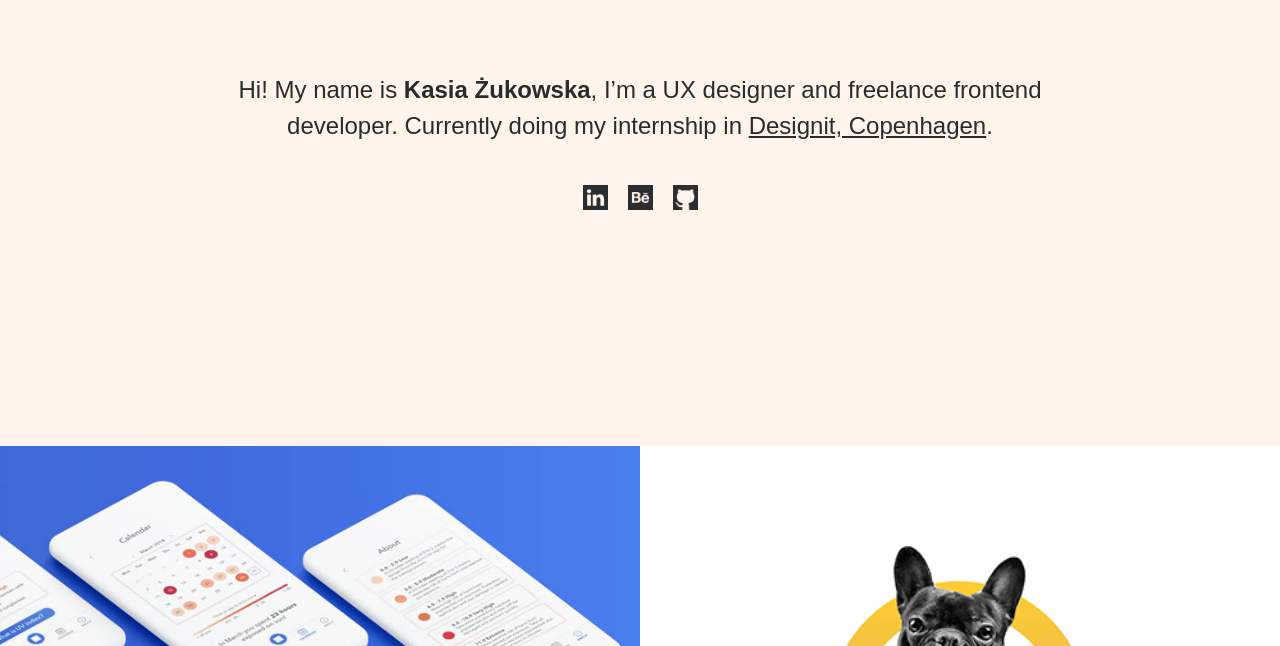
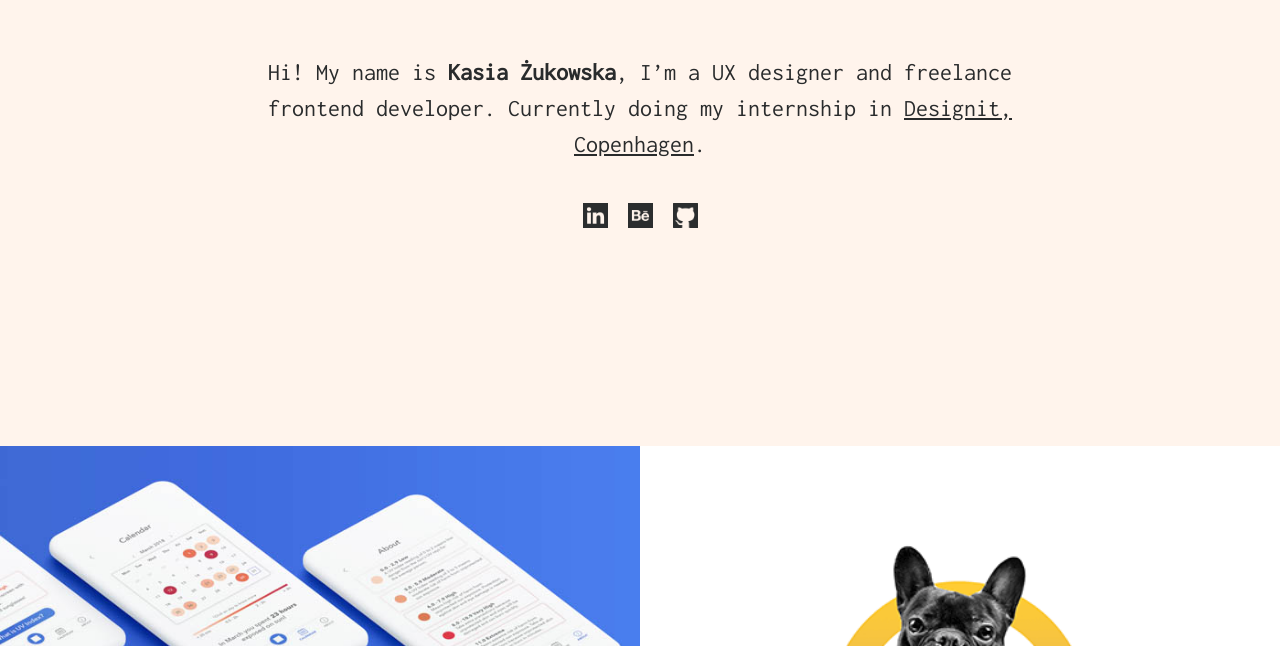
Before and after one commit to kejtizuki2/portfolio, a React (Create React App) app: page / in a window 1280 px wide. Shown: the part 154-800 px from the top of the page. Built offline with nearby package versions, Linux system fonts and the light colour scheme.

Commit message:
Font test

```diff
--- a/src/assets/styles/main.scss
+++ b/src/assets/styles/main.scss
@@ -13,8 +13,8 @@
   src: './../Chivo.ttf';
 }
 
-$font-stack: 'Akkurat', sans-serif;
-$header-font: 'Akkurat';
+$font-stack: 'Inconsolata', sans-serif;
+$header-font: 'Open Sans';
 $background-color: #FFF4EC;
 $text-color: #292B2C;
 
```
